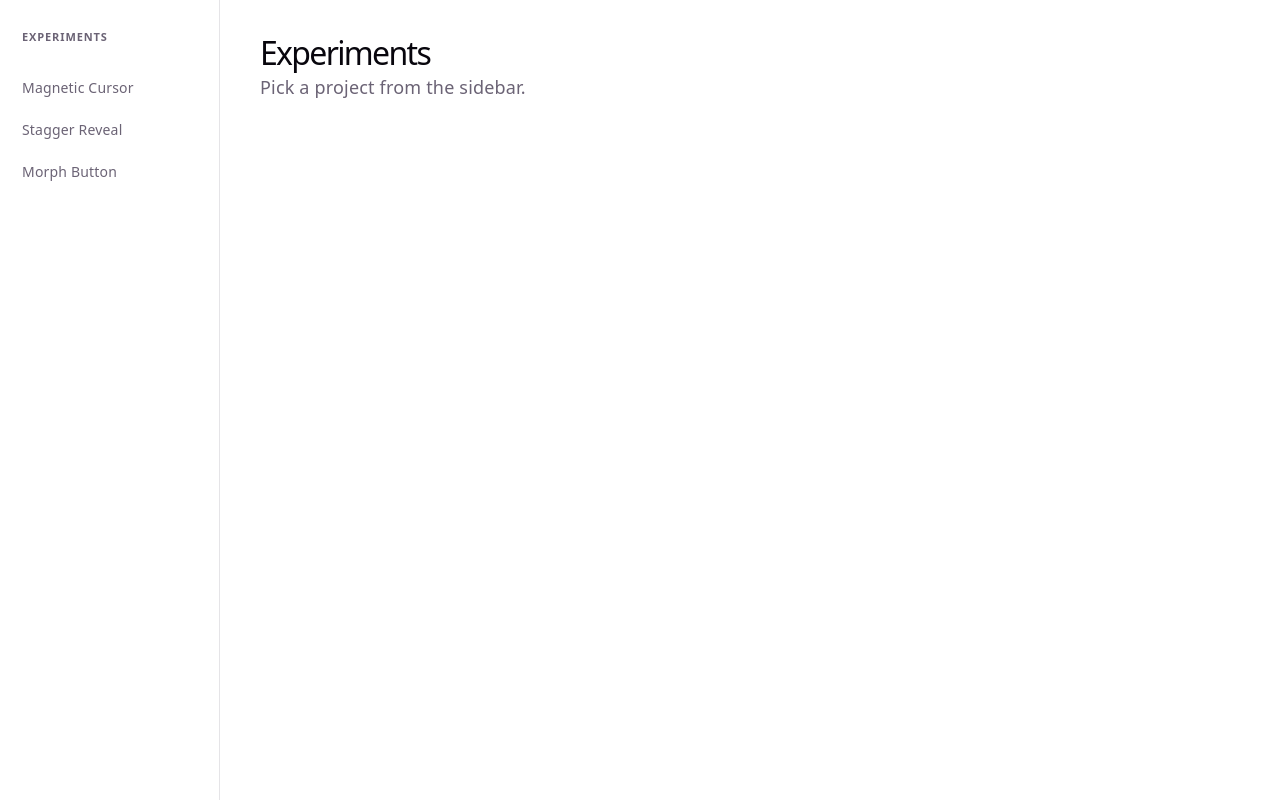
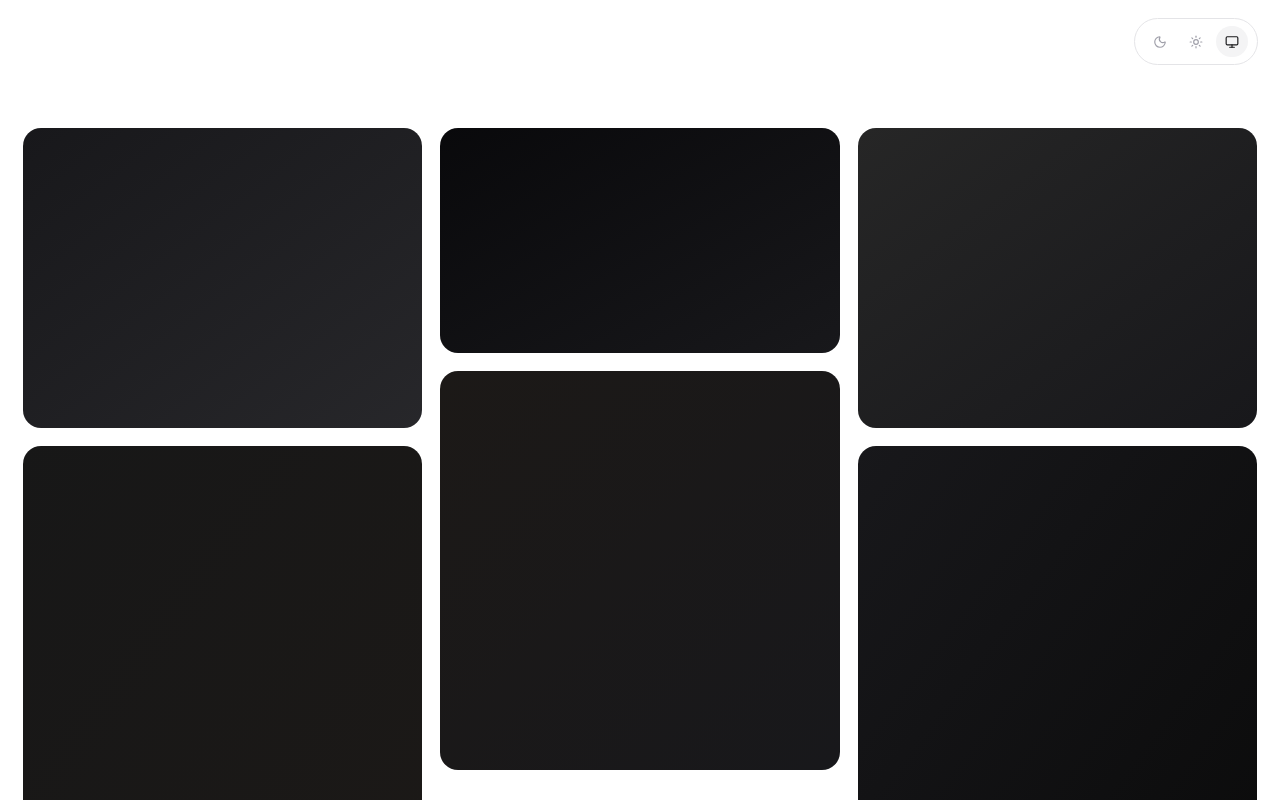
Before and after one commit to codeplaygroundspace/ui-engineer-react, a React (Vite) app: page / in a window 1280 px wide. Shown: the top 800 px of the page. Built offline with nearby package versions, Linux system fonts and the light colour scheme.

Commit message:
Add lucide-react dependency, refactor layout, and enhance project display

```diff
--- a/package.json
+++ b/package.json
@@ -11,6 +11,7 @@
   },
   "dependencies": {
     "framer-motion": "^12.38.0",
+    "lucide-react": "^0.577.0",
     "react": "^19.2.4",
     "react-dom": "^19.2.4",
     "react-router-dom": "^7.13.1"
--- a/src/App.jsx
+++ b/src/App.jsx
@@ -1,13 +1,17 @@
 import { Outlet } from 'react-router-dom'
-import Sidebar from './components/Sidebar'
+import Header from './components/Header'
 
 export default function App() {
   return (
-    <div style={{ display: 'flex', width: '100%' }}>
-      <Sidebar />
-      <main style={{ flex: 1, overflow: 'auto' }}>
-        <Outlet />
-      </main>
-    </div>
+    <main>
+      <div className="layout-container w-full flex min-h-screen flex-col">
+        <Header />
+        <div className="flex flex-1 flex-col">
+          <main className="flex-1">
+            <Outlet />
+          </main>
+        </div>
+      </div>
+    </main>
   )
 }
--- /dev/null
+++ b/src/components/GridCard.tsx
@@ -0,0 +1,21 @@
+import React from 'react';
+import { Item } from '../data/mockItems';
+
+type Props = { item: Item };
+
+export default function GridCard({ item }: Props) {
+  return (
+    <article className="rounded-lg overflow-hidden bg-white shadow-md group h-full relative">
+      <div className="relative w-full" style={{ paddingTop: '66.666%' }}>
+        <img
+          src={item.image}
+          alt={item.title}
+          className="absolute inset-0 w-full h-full object-cover transition-transform duration-500 group-hover:scale-105"
+        />
+        <div className="absolute left-0 right-0 bottom-0 bg-black bg-opacity-60 text-white px-4 py-2 translate-y-full group-hover:translate-y-0 transition-transform duration-300">
+          {item.title}
+        </div>
+      </div>
+    </article>
+  );
+}
--- /dev/null
+++ b/src/components/Header.jsx
@@ -0,0 +1,48 @@
+import { useState, useEffect } from 'react'
+import { Moon, Sun, Monitor } from 'lucide-react'
+
+const modes = [
+  { key: 'dark',   Icon: Moon },
+  { key: 'light',  Icon: Sun },
+  { key: 'system', Icon: Monitor },
+]
+
+function applyTheme(mode) {
+  const root = document.documentElement
+  root.classList.remove('dark', 'light')
+  if (mode === 'dark') {
+    root.classList.add('dark')
+  } else if (mode === 'light') {
+    root.classList.add('light')
+  }
+  // system: no class added — media query takes over
+}
+
+export default function Header() {
+  const [theme, setTheme] = useState(() => localStorage.getItem('theme') || 'system')
+
+  useEffect(() => {
+    applyTheme(theme)
+    localStorage.setItem('theme', theme)
+  }, [theme])
+
+  return (
+    <header className="sticky top-0 z-10 flex flex-wrap justify-between rounded-bl-[32px] rounded-br-[32px] px-5 py-4 transition-all duration-300 ease-in-out">
+      <div className="ml-auto flex items-center gap-1 rounded-full border border-zinc-200 dark:border-zinc-800 bg-white dark:bg-zinc-900 px-2 py-1.5">
+        {modes.map(({ key, Icon }) => (
+          <button
+            key={key}
+            onClick={() => setTheme(key)}
+            className={`flex items-center justify-center w-7 h-7 rounded-full transition-colors duration-150 cursor-pointer
+              ${theme === key
+                ? 'bg-zinc-100 dark:bg-zinc-700 text-zinc-900 dark:text-zinc-100'
+                : 'text-zinc-400 hover:text-zinc-600 dark:hover:text-zinc-300'
+              }`}
+          >
+            <Icon size={14} />
+          </button>
+        ))}
+      </div>
+    </header>
+  )
+}
--- a/src/components/Sidebar.jsx
+++ /dev/null
@@ -1,50 +0,0 @@
-import { NavLink } from 'react-router-dom'
-import { motion } from 'framer-motion'
-import { projects } from '../projects'
-
-export default function Sidebar() {
-  return (
-    <nav style={{
-      width: 220,
-      minHeight: '100svh',
-      borderRight: '1px solid var(--border)',
-      padding: '24px 12px',
-      display: 'flex',
-      flexDirection: 'column',
-      gap: 2,
-      boxSizing: 'border-box',
-      flexShrink: 0,
-    }}>
-      <span style={{
-        fontSize: 11,
-        fontWeight: 600,
-        color: 'var(--text)',
-        textTransform: 'uppercase',
-        letterSpacing: '0.08em',
-        padding: '0 10px 16px',
-      }}>
-        Experiments
-      </span>
-      {projects.map(p => (
-        <NavLink key={p.slug} to={`/${p.slug}`} style={{ textDecoration: 'none' }}>
-          {({ isActive }) => (
-            <motion.div
-              style={{
-                padding: '7px 10px',
-                borderRadius: 6,
-                fontSize: 14,
-                color: isActive ? 'var(--accent)' : 'var(--text)',
-                background: isActive ? 'var(--accent-bg)' : 'transparent',
-                cursor: 'pointer',
-              }}
-              whileHover={{ background: 'var(--accent-bg)', color: 'var(--text-h)' }}
-              transition={{ duration: 0.12 }}
-            >
-              {p.name}
-            </motion.div>
-          )}
-        </NavLink>
-      ))}
-    </nav>
-  )
-}
--- /dev/null
+++ b/src/data/mockItems.ts
@@ -0,0 +1,17 @@
+export type Item = {
+  id: string;
+  title: string;
+  image: string;
+  year?: number;
+  tags?: string[];
+};
+
+// Placeholder digital works (use real data later)
+export const mockItems: Item[] = [
+  { id: 'd1', title: 'Digital Studio A', image: 'https://picsum.photos/seed/d1/1200/800', year: 2024, tags: ['digital', 'design'] },
+  { id: 'd2', title: 'Digital Studio B', image: 'https://picsum.photos/seed/d2/1200/800', year: 2023, tags: ['digital'] },
+  { id: 'd3', title: 'Digital Studio C', image: 'https://picsum.photos/seed/d3/1200/800', year: 2022, tags: ['digital', 'design'] },
+  { id: 'd4', title: 'Digital Studio D', image: 'https://picsum.photos/seed/d4/1200/800', year: 2025, tags: ['digital'] },
+  { id: 'd5', title: 'Digital Studio E', image: 'https://picsum.photos/seed/d5/1200/800', year: 2021, tags: ['digital'] },
+  { id: 'd6', title: 'Digital Studio F', image: 'https://picsum.photos/seed/d6/1200/800', year: 2020, tags: ['digital'] },
+];
--- a/src/index.css
+++ b/src/index.css
@@ -1,4 +1,5 @@
 @import "tailwindcss";
+@variant dark (&:where(.dark, .dark *));
 
 :root {
   --text: #6b6375;
@@ -33,7 +34,7 @@
 }
 
 @media (prefers-color-scheme: dark) {
-  :root {
+  :root:not(.dark):not(.light) {
     --text: #9ca3af;
     --text-h: #f3f4f6;
     --bg: #16171d;
@@ -46,10 +47,21 @@
     --shadow:
       rgba(0, 0, 0, 0.4) 0 10px 15px -3px, rgba(0, 0, 0, 0.25) 0 4px 6px -2px;
   }
+}
 
-  #social .button-icon {
-    filter: invert(1) brightness(2);
-  }
+:root.dark {
+  --text: #9ca3af;
+  --text-h: #f3f4f6;
+  --bg: #16171d;
+  --border: #2e303a;
+  --code-bg: #1f2028;
+  --accent: #c084fc;
+  --accent-bg: rgba(192, 132, 252, 0.15);
+  --accent-border: rgba(192, 132, 252, 0.5);
+  --social-bg: rgba(47, 48, 58, 0.5);
+  --shadow:
+    rgba(0, 0, 0, 0.4) 0 10px 15px -3px, rgba(0, 0, 0, 0.25) 0 4px 6px -2px;
+  color-scheme: dark;
 }
 
 body {
@@ -60,7 +72,7 @@ body {
   width: 100%;
   min-height: 100svh;
   display: flex;
-  flex-direction: row;
+  flex-direction: column;
   box-sizing: border-box;
 }
 
--- /dev/null
+++ b/src/layouts/MinimalLayout.tsx
@@ -0,0 +1,8 @@
+import React from 'react';
+
+type Props = { children: React.ReactNode };
+
+// MinimalLayout guarantees no header, no footer on this route
+export default function MinimalLayout({ children }: Props) {
+  return <div className="min-layout">{children}</div>;
+}
--- a/src/pages/Home.jsx
+++ b/src/pages/Home.jsx
@@ -1,8 +1,22 @@
+import { Link } from 'react-router-dom'
+import { motion } from 'framer-motion'
+import { projects } from '../projects'
+
 export default function Home() {
   return (
-    <div style={{ padding: 40 }}>
-      <h1 style={{ fontSize: 32, margin: '0 0 8px' }}>Experiments</h1>
-      <p style={{ color: 'var(--text)' }}>Pick a project from the sidebar.</p>
+    <div className="flex-1 px-5 py-10">
+      <div className="columns-3 gap-4">
+        {projects.map(p => (
+          <Link key={p.slug} to={`/${p.slug}`} className="block break-inside-avoid mb-4">
+            <motion.div
+              className={`w-full rounded-2xl overflow-hidden bg-gradient-to-br ${p.bg}`}
+              style={{ aspectRatio: p.aspect }}
+              whileHover={{ scale: 1.015 }}
+              transition={{ duration: 0.3, ease: [0.25, 0.1, 0.25, 1] }}
+            />
+          </Link>
+        ))}
+      </div>
     </div>
   )
 }
--- /dev/null
+++ b/src/pages/index.tsx
@@ -0,0 +1,19 @@
+import React from 'react';
+import MinimalLayout from '../layouts/MinimalLayout';
+import GridCard from '../components/GridCard';
+import { mockItems } from '../data/mockItems';
+
+export default function Home() {
+  const items = mockItems;
+  return (
+    <MinimalLayout>
+      <main className="p-6">
+        <section className="grid grid-cols-1 sm:grid-cols-2 lg:grid-cols-3 gap-6">
+          {items.map((it) => (
+            <GridCard key={it.id} item={it} />
+          ))}
+        </section>
+      </main>
+    </MinimalLayout>
+  );
+}
--- a/src/projects.js
+++ b/src/projects.js
@@ -1,5 +1,8 @@
 export const projects = [
-  { slug: 'magnetic-cursor', name: 'Magnetic Cursor' },
-  { slug: 'stagger-reveal', name: 'Stagger Reveal' },
-  { slug: 'morph-button', name: 'Morph Button' },
+  { slug: 'magnetic-cursor', name: 'Magnetic Cursor', tags: ['interaction', 'cursor'], aspect: '4/3', bg: 'from-zinc-900 to-zinc-800' },
+  { slug: 'stagger-reveal', name: 'Stagger Reveal', tags: ['animation', 'text'], aspect: '3/4', bg: 'from-neutral-900 to-stone-900' },
+  { slug: 'morph-button', name: 'Morph Button', tags: ['animation', 'ui'], aspect: '16/9', bg: 'from-zinc-950 to-zinc-900' },
+  { slug: 'noise-texture', name: 'Noise Texture', tags: ['visual', 'generative'], aspect: '1/1', bg: 'from-stone-900 to-zinc-900' },
+  { slug: 'liquid-menu', name: 'Liquid Menu', tags: ['interaction', 'menu'], aspect: '4/3', bg: 'from-neutral-800 to-zinc-900' },
+  { slug: 'typewriter', name: 'Typewriter', tags: ['animation', 'text'], aspect: '3/4', bg: 'from-zinc-900 to-neutral-950' },
 ]
```
Also changed, not shown: 1 other file (tests, documents, lock files or other folders).
